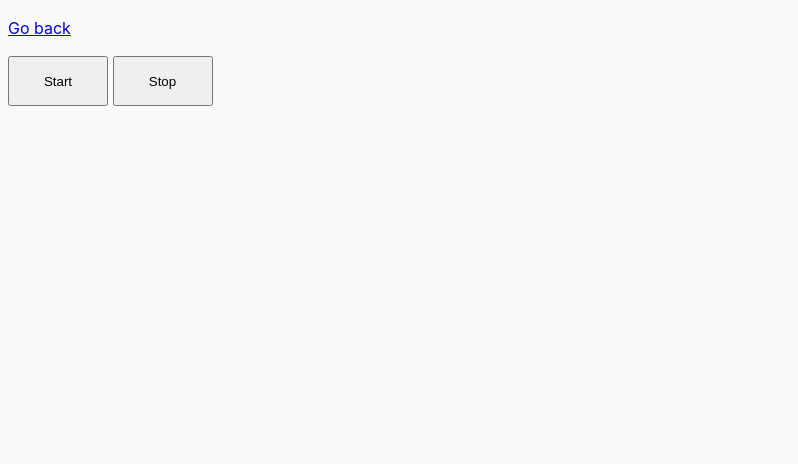
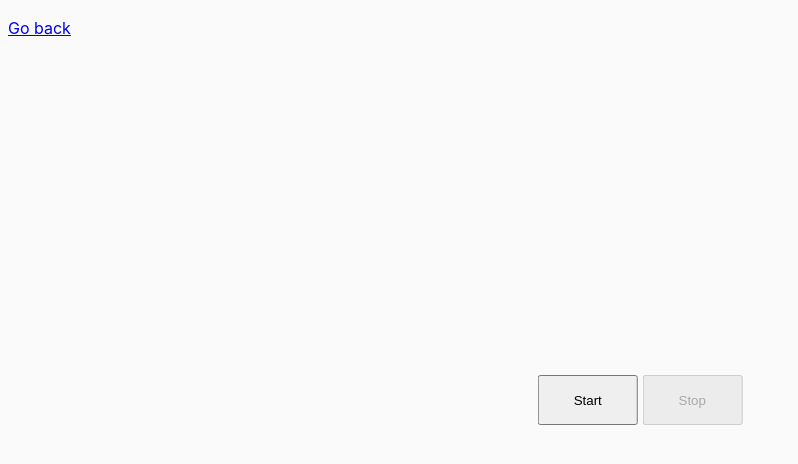
Before and after one commit to nataliakif/goit-js-hw-09, a website built with Parcel: page src/01-color-switcher.html in a window 1280 px wide. Shown: the whole page, without its empty margins (0-798 px from the left). Built offline with nearby package versions, Linux system fonts and the light colour scheme.

Commit message:
switcher done

```diff
--- a/src/01-color-switcher.html
+++ b/src/01-color-switcher.html
@@ -8,10 +8,10 @@
   </head>
   <body>
     <p><a href="index.html">Go back</a></p>
-
+<div class="centered">
     <button type="button" class="color-switcher_button" data-start>Start</button>
     <button type="button" class="color-switcher_button" data-stop>Stop</button>
-
+  </div>
     <script src="js/01-color-switcher.js"></script>
   </body>
 </html>
--- a/src/css/common.css
+++ b/src/css/common.css
@@ -16,10 +16,15 @@ img {
   display: block;
   max-width: 100%;
 }
-
+.centered{
+  position: absolute;
+  top: 50%;
+  left: 50%;
+  transform: translate(-50%, -50%);
+}
 .color-switcher_button{
 
- display: inline-block;
+  display: inline-block;
   width: 100px;
   height: 50px;
 
--- a/src/js/01-color-switcher.js
+++ b/src/js/01-color-switcher.js
@@ -1,3 +1,6 @@
+
+let intervalId = null;
+
 const refs ={
     startBtn: document.querySelector('[data-start]'),
     stopBtn: document.querySelector('[data-stop]'),
@@ -6,16 +9,26 @@ const refs ={
 
   refs.startBtn.addEventListener('click', onclickStartButton);
   refs.stopBtn.addEventListener('click', onclickStopButton);
+  refs.stopBtn.disabled = true;
 
-   function onclickStartButton(event){
-     const changeColor = setTimeout(()=>{getRandomHexColor();
-     refs.body.style.backgroundColor = changeColor}, 1000)
+function onclickStartButton(event){
+    refs.startBtn.disabled = true;
+    refs.stopBtn.disabled = false;
+    intervalId = setInterval(changeBackgroundColor, 1000);
+
 
 };
   function onclickStopButton(event){
-    const changeColor = getRandomHexColor() ;
-    refs.body.style.backgroundColor = changeColor;
- }
+    refs.startBtn.disabled = false;
+    refs.stopBtn.disabled = true;
+    clearInterval(intervalId);
+
+   }
+  function changeBackgroundColor(){
+    refs.body.style.backgroundColor = getRandomHexColor();
+
+  }
+
   function getRandomHexColor() {
     return `#${Math.floor(Math.random() * 16777215).toString(16)}`;
   }
```
